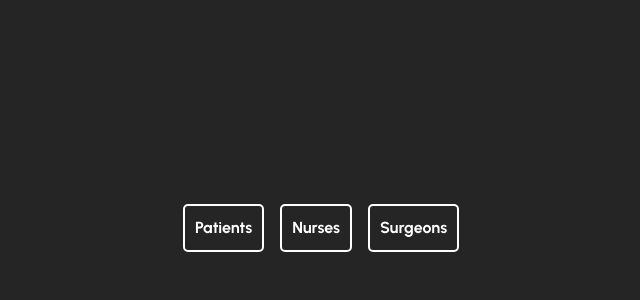
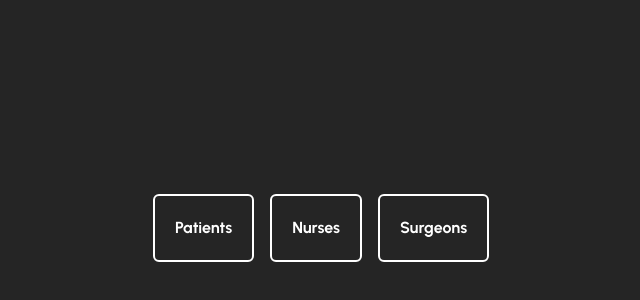
Before and after one commit to maxkratz/HealthPlanify, a React (Vite) app in the folder frontend/: page /FirstElection in a window 1280 px wide. Shown: the part 172-472 px from the top of the page, without its empty margins (319-959 px from the left). Built offline with nearby package versions, Linux system fonts and the light colour scheme.

Commit message:
Prueba navegacion days

```diff
--- a/frontend/src/App.tsx
+++ b/frontend/src/App.tsx
@@ -1,10 +1,12 @@
 import "./App.css";
 
+//import { Prueba } from "./views/Prueba";
 import { BrowserRouter as Router, Routes, Route } from "react-router-dom";
 import { DataProvider } from './DataContext';
 import { Home } from "./views/Home/Home";
 import { FirstElection } from "./views/FirstElection/FirstElection";
 import { Patients } from "./views/Patients/Patients";
+import { PatientsDayDetail } from "./views/PatientsDayDetail";
 
 function App() {
     return (
@@ -14,6 +16,7 @@ function App() {
                     <Route path="/" element={<Home />} />
                     <Route path="/FirstElection" element={<FirstElection />} />
                     <Route path="/FirstElection/Patients" element={<Patients />} />
+                    <Route path="/FirstElection/Patients/:dayId" element={<PatientsDayDetail />} />
                 </Routes>
             </Router>
         </DataProvider>
--- a/frontend/src/components/First/First.module.scss
+++ b/frontend/src/components/First/First.module.scss
@@ -1,5 +1,5 @@
 .container {
     border: 2px solid rgb(255, 255, 255);
-    padding: 10px;
-    border-radius: 5px;
+    padding: 20px;
+    border-radius: 6px;
 }
--- a/frontend/src/views/Patients/Patients.tsx
+++ b/frontend/src/views/Patients/Patients.tsx
@@ -1,6 +1,7 @@
 // import PatientsElectionStyle from './PatientsElection.module.scss';
 
 import React from 'react';
+import { Link } from 'react-router-dom';
 import { Day } from '../../components/Day/Day';
 import { useData } from "../../DataContext";
 
@@ -11,7 +12,9 @@ export const Patients: React.FC = () => {
     return (
         <div className="flex flex-row">
             {Array.from({ length: days }, (_, index) => (
-        <Day key={index} dayNumber={index} />
+                <Link key={index} to={`/FirstElection/Patients/${index}`}>
+                    <Day dayNumber={index} />
+                </Link>
             ))}
         </div>
     );
--- /dev/null
+++ b/frontend/src/views/PatientsDayDetail/PatientsDayDetail.tsx
@@ -0,0 +1,19 @@
+import React from 'react';
+
+// import PatientsDayDetailStyle from './PatientsDayDetail.module.scss';
+
+export type PatientsDayDetailComponentProps = {
+    dayNumber?: number;
+};
+
+export const PatientsDayDetail: React.FC<PatientsDayDetailComponentProps> = ({
+    dayNumber,
+    ...props
+}) => {
+
+    return (
+        <div>
+            <span {...props}>MIAUUU</span>
+        </div>
+    );
+};
--- /dev/null
+++ b/frontend/src/views/PatientsDayDetail/index.ts
@@ -0,0 +1 @@
+export { PatientsDayDetail } from './PatientsDayDetail'
```
Also changed, not shown: frontend/src/views/PatientsDayDetail/PatientsDayDetail.module.scss (added). Lines whose indentation alone changed are shown as unchanged.
